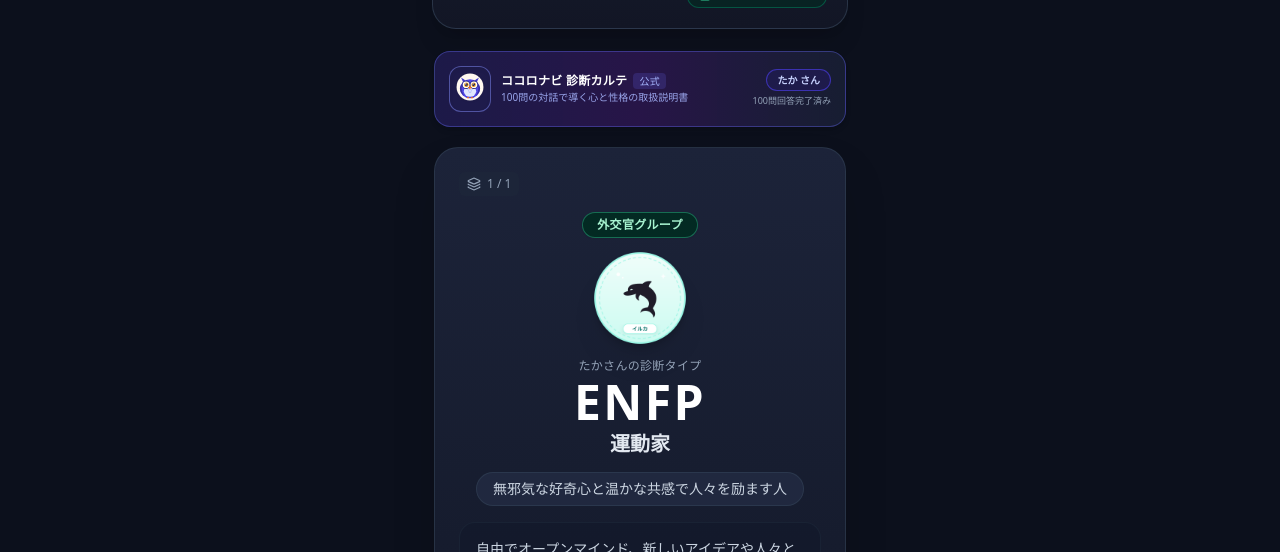
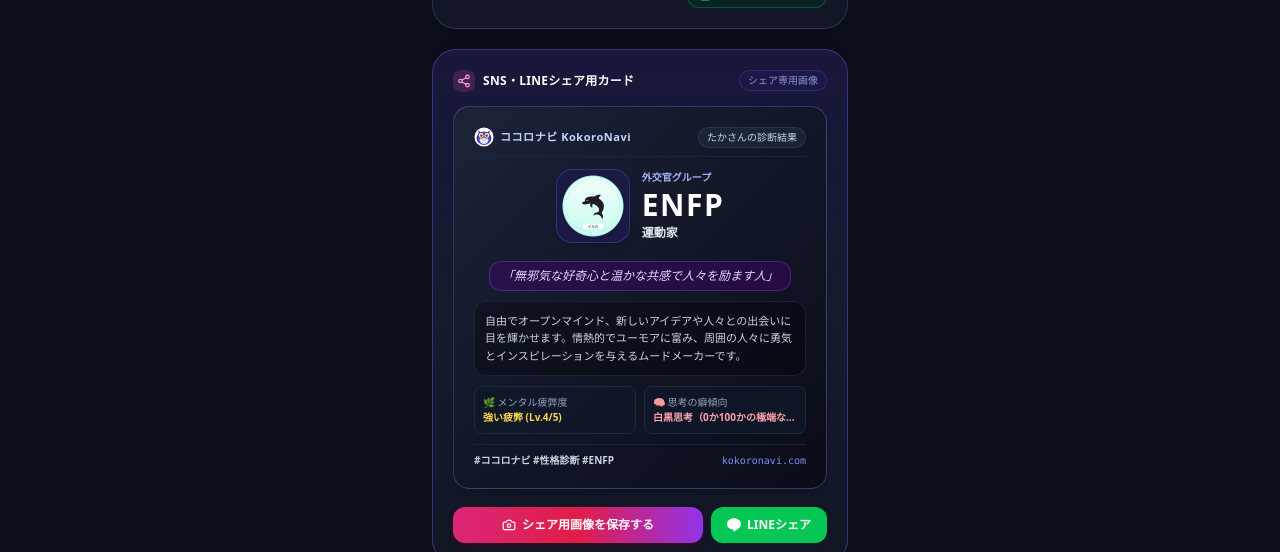
Before and after one commit to nako4747tamaru/my-project-2, a Next.js app: page /result in a window 1280 px wide. Shown: the part 400-952 px from the top of the page. Built offline with nearby package versions, Linux system fonts and the light colour scheme; no server answers.

Commit message:
feat: SNS・LINEシェア用専用カード（html2canvas高画質PNG保存・LINEシェア連携）の実装

```diff
--- a/components/result/ResultScreen.tsx
+++ b/components/result/ResultScreen.tsx
@@ -374,6 +374,8 @@ export default function ResultScreen({
 
   // キャプチャ対象エリアの参照
   const captureCardRef = useRef<HTMLDivElement>(null);
+  // SNSシェアカード（専用プレビューボックス）の参照
+  const shareCardPreviewRef = useRef<HTMLDivElement>(null);
 
   const topDistortion = result.topDistortions[0];
 
@@ -513,13 +515,13 @@ ${shareUrl}
   };
 
   // キャプチャ実行ヘルパー関数
-  const executeCapture = async (): Promise<HTMLCanvasElement | null> => {
-    if (!captureCardRef.current) return null;
+  const executeCapture = async (targetElement?: HTMLElement | null): Promise<HTMLCanvasElement | null> => {
+    const element = targetElement || captureCardRef.current;
+    if (!element) return null;
 
     // 動的インポート（SSR対策＆バンドル軽量化）
     const html2canvas = (await import('html2canvas')).default;
 
-    const element = captureCardRef.current;
     const canvas = await html2canvas(element, {
       scale: 2, // 高解像度（Retina）
       useCORS: true,
@@ -543,8 +545,8 @@ ${shareUrl}
     return `kokoro-navi-${cleanName}-${result.type}-${dateStr}.${extension}`;
   };
 
-  // 3. 画像（PNG）として保存（Instagram・TikTok・保存用）
-  const handleSaveImage = async () => {
+  // 3. 画像（PNG）として保存（Instagram・TikTok・LINE・SNSシェア用）
+  const handleSaveImage = async (isShareCard = false) => {
     if (exportingState !== 'idle') return;
     try {
       setExportingState('image');
@@ -553,18 +555,22 @@ ${shareUrl}
       // DOM更新とレンダリング準備のためのマイクロウェイト
       await new Promise((r) => setTimeout(r, 120));
 
-      const canvas = await executeCapture();
+      const targetEl = isShareCard && shareCardPreviewRef.current
+        ? shareCardPreviewRef.current
+        : captureCardRef.current;
+
+      const canvas = await executeCapture(targetEl);
       if (!canvas) throw new Error('キャプチャ対象が見つかりませんでした');
 
       const dataUrl = canvas.toDataURL('image/png', 1.0);
       const link = document.createElement('a');
-      link.download = getSafeFileName('png');
+      link.download = getSafeFileName(isShareCard ? 'share.png' : 'png');
       link.href = dataUrl;
       document.body.appendChild(link);
       link.click();
       document.body.removeChild(link);
 
-      setExportSuccessMessage('診断結果画像を保存しました！ストーリーやTikTokでシェアしてね📸');
+      setExportSuccessMessage('診断結果画像を保存しました！ストーリーやTikTok、LINEでシェアしてね📸');
       setTimeout(() => setExportSuccessMessage(null), 3500);
     } catch (err) {
       console.error('Failed to export image:', err);
@@ -685,7 +691,7 @@ ${shareUrl}
         <ShareButtonGroup
           onShareX={handleShareX}
           onShareLine={handleShareLine}
-          onSaveImage={handleSaveImage}
+          onSaveImage={() => handleSaveImage(false)}
           onShareNative={handleShareNative}
           onSavePdf={handleSavePdf}
           isExportingImage={exportingState === 'image'}
@@ -694,6 +700,123 @@ ${shareUrl}
           title="診断結果をシェア・保存"
           subtitle="SNS対応 ＆ 高画質保存"
         />
+
+        {/* ======================================================== */}
+        {/* SNS・LINEシェア用専用カード（プレビュー用デザインボックス） */}
+        {/* ======================================================== */}
+        <div className="rounded-3xl bg-gradient-to-b from-[#1E1B4B]/70 via-[#161C2E] to-[#121625] border border-indigo-500/40 p-4 sm:p-5 shadow-2xl space-y-3.5 relative overflow-hidden">
+          <div className="flex items-center justify-between">
+            <div className="flex items-center gap-2">
+              <div className="p-1 rounded-lg bg-pink-500/20 text-pink-300">
+                <Share2 className="w-3.5 h-3.5" />
+              </div>
+              <span className="text-xs font-bold text-white tracking-wide">SNS・LINEシェア用カード</span>
+            </div>
+            <span className="text-[10px] text-indigo-300/80 bg-indigo-950/60 px-2 py-0.5 rounded-full border border-indigo-800/60">
+              シェア専用画像
+            </span>
+          </div>
+
+          {/* シェア用カード本体（html2canvasキャプチャ対象） */}
+          <div
+            ref={shareCardPreviewRef}
+            className="rounded-2xl bg-gradient-to-br from-[#1C2339] via-[#121727] to-[#0A0D18] border border-indigo-400/30 p-4 sm:p-5 text-center shadow-lg relative overflow-hidden"
+            style={{ backgroundColor: '#0F1322', color: '#F1F5F9' }}
+          >
+            {/* 上部ヘッダーバッジ */}
+            <div className="flex items-center justify-between pb-2 mb-3 border-b border-slate-800/80">
+              <div className="flex items-center gap-1.5">
+                <OwlMascot size={20} />
+                <span className="text-[11px] font-black tracking-wider text-indigo-200">ココロナビ KokoroNavi</span>
+              </div>
+              <span className="text-[10px] text-slate-300 bg-slate-800/80 px-2 py-0.5 rounded-full border border-slate-700/60">
+                {userName}さんの診断結果
+              </span>
+            </div>
+
+            {/* キャラクターアイコン ＆ タイプ表示 */}
+            <div className="flex items-center justify-center gap-3 my-2">
+              <div className="p-1 rounded-2xl bg-indigo-950/80 border border-indigo-500/30 shadow-md">
+                <TypeAnimalIcon type={result.type} size={64} priority />
+              </div>
+              <div className="text-left space-y-0.5">
+                <span className="text-[10px] text-indigo-300 font-bold block">
+                  {result.info.group || '性格タイプ'}
+                </span>
+                <h3 className="text-2xl sm:text-3xl font-black text-white tracking-wider">
+                  {result.type}
+                </h3>
+                <p className="text-xs font-bold text-slate-200">
+                  {result.info.shortName || result.title}
+                </p>
+              </div>
+            </div>
+
+            {/* キャッチフレーズ */}
+            <div className="my-2.5 px-3 py-1.5 rounded-xl bg-purple-950/50 border border-purple-500/30 inline-block max-w-full">
+              <p className="text-xs font-medium text-purple-200 italic">
+                「{result.catchphrase}」
+              </p>
+            </div>
+
+            {/* 要約テキスト */}
+            <p className="text-[11px] text-slate-300 leading-relaxed text-left bg-black/30 p-2.5 rounded-xl border border-slate-800/80 line-clamp-3">
+              {result.description}
+            </p>
+
+            {/* 疲弊度 ＆ 最も出やすい思考の癖（要約バッジ） */}
+            <div className="grid grid-cols-2 gap-2 my-2.5 text-[10px]">
+              <div className="p-2 rounded-lg bg-slate-900/70 border border-slate-800 text-left">
+                <span className="text-slate-400 block">🌿 メンタル疲弊度</span>
+                <span className="font-bold text-amber-300">{result.fatigue.title} (Lv.{result.fatigue.level}/5)</span>
+              </div>
+              <div className="p-2 rounded-lg bg-slate-900/70 border border-slate-800 text-left">
+                <span className="text-slate-400 block">🧠 思考の癖傾向</span>
+                <span className="font-bold text-rose-300 truncate block">
+                  {topDistortion?.name || '良好・バランス型'}
+                </span>
+              </div>
+            </div>
+
+            {/* ハッシュタグ・フッター */}
+            <div className="pt-2 border-t border-slate-800/80 flex items-center justify-between text-[10px] text-slate-400">
+              <span className="text-slate-300 font-bold">#ココロナビ #性格診断 #{result.type}</span>
+              <span className="font-mono text-indigo-400">kokoronavi.com</span>
+            </div>
+          </div>
+
+          {/* 専用アクションボタン（カード画像保存 ＆ LINEシェア） */}
+          <div className="flex items-center gap-2 pt-1">
+            <button
+              onClick={() => handleSaveImage(true)}
+              disabled={exportingState !== 'idle'}
+              className="flex-1 py-2.5 px-3 rounded-xl bg-gradient-to-r from-pink-600 via-rose-600 to-purple-600 hover:from-pink-500 hover:to-purple-500 text-white font-bold text-xs shadow-md shadow-rose-950/50 flex items-center justify-center gap-1.5 transition-all active:scale-[0.98] disabled:opacity-50 cursor-pointer"
+            >
+              {exportingState === 'image' ? (
+                <>
+                  <Loader2 className="w-3.5 h-3.5 animate-spin text-white" />
+                  <span>カード画像を作成中...</span>
+                </>
+              ) : (
+                <>
+                  <Camera className="w-3.5 h-3.5 text-white" />
+                  <span>シェア用画像を保存する</span>
+                </>
+              )}
+            </button>
+
+            <button
+              onClick={handleShareLine}
+              className="py-2.5 px-4 rounded-xl bg-[#06C755] hover:bg-[#05b34c] text-white font-bold text-xs shadow-md shadow-emerald-950/40 flex items-center justify-center gap-1.5 transition-all active:scale-[0.98] cursor-pointer"
+              title="LINEでこの結果をシェア"
+            >
+              <svg className="w-3.5 h-3.5 fill-white" viewBox="0 0 24 24">
+                <path d="M24 10.304c0-5.369-5.383-9.738-12-9.738-6.616 0-12 4.369-12 9.738 0 4.814 4.269 8.846 10.019 9.576.39.085.922.259 1.057.595.121.304.08.779.039 1.085l-.171 1.026c-.053.303-.242 1.185 1.039.646 1.281-.54 6.911-4.069 9.428-6.967 1.739-1.907 2.589-3.864 2.589-5.965z"/>
+              </svg>
+              <span>LINEシェア</span>
+            </button>
+          </div>
+        </div>
 
         {/* ======================================================== */}
         {/* キャプチャ対象エリア (ユーザーの診断結果カード群) */}
@@ -1015,7 +1138,7 @@ ${shareUrl}
         <ShareButtonGroup
           onShareX={handleShareX}
           onShareLine={handleShareLine}
-          onSaveImage={handleSaveImage}
+          onSaveImage={() => handleSaveImage(false)}
           onShareNative={handleShareNative}
           onSavePdf={handleSavePdf}
           isExportingImage={exportingState === 'image'}
```
